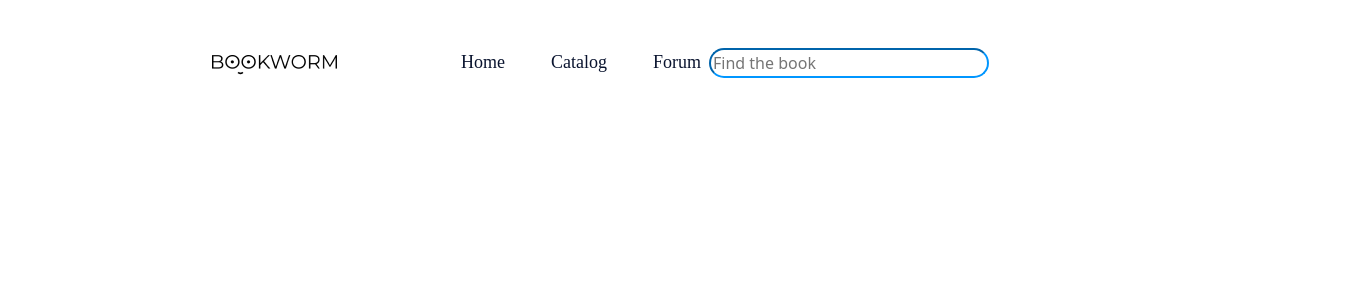
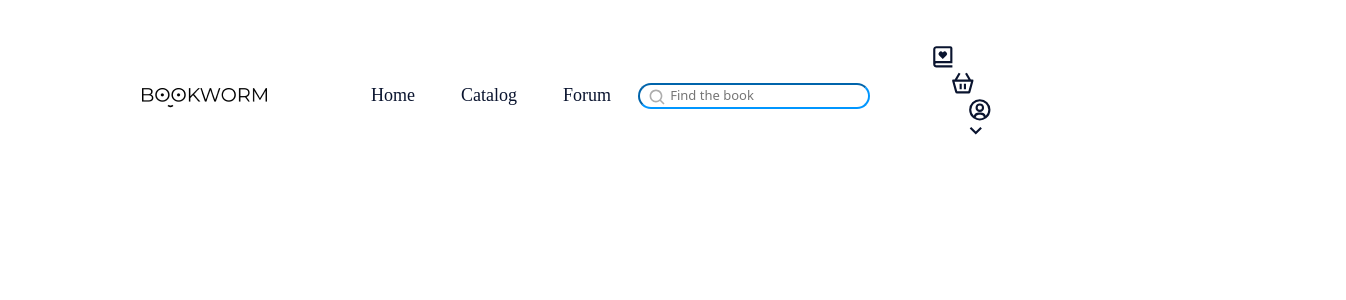
Before and after one commit to asgerofharzu/bookworm.pl, a React (Create React App) app: page / in a window 1280 px wide. Shown: the top 300 px of the page, 1346 px wide, since content can reach past the window. Built offline with nearby package versions, Linux system fonts and the light colour scheme.

Commit message:
nav hissesi hazirdi

```diff
--- a/package.json
+++ b/package.json
@@ -12,7 +12,6 @@
     "react-bootstrap": "^2.7.2",
     "react-bootstrap-icons": "^1.10.2",
     "react-dom": "^18.2.0",
-    "react-icons": "^4.7.1",
     "react-scripts": "5.0.1",
     "web-vitals": "^2.1.4"
   },
--- a/src/components/NavHeader/index.js
+++ b/src/components/NavHeader/index.js
@@ -1,36 +1,40 @@
 import Container from 'react-bootstrap/Container';
 import Nav from 'react-bootstrap/Nav';
 import Navbar from 'react-bootstrap/Navbar';
-
 import Logo from '../Logo';
-import  "./navHeader.css"
-// import { BiSearch } from 'react-icons'
+import "./navHeader.css"
+import { BiSearch, BiBookHeart, BiBasket, BiUserCircle, BiChevronDown } from 'react-icons/bi'
 
 
 function NavHead() {
     return (
-        <Navbar  className="nav-bar" bg="white" expand="lg">
-            <Container >
-                <Navbar.Brand href="#" className="logo"> <Logo/> </Navbar.Brand>
+        <Navbar className="nav-bar" bg="white" expand="lg">
+            <Container fluid>
+                <Navbar.Brand href="#" className="logo"> <Logo /> </Navbar.Brand>
 
-                <Navbar.Toggle aria-controls="navbarScroll" />
-                <Navbar.Collapse id="navbarScroll">
                 <Nav
                     className="me-auto navs my-2 my-lg-0"
                     style={{ maxHeight: '100px' }}
-                        navbarScroll
+
                 >
                     <Nav.Link href="#action1" className="link link-1">Home</Nav.Link>
                     <Nav.Link href="#action2" className="link link-2">Catalog</Nav.Link>
                     <Nav.Link href="#action3" className="link link-3">Forum</Nav.Link>
 
                 </Nav>
-                    <div className="inputDiv">
+                <span className='search-icon'> <BiSearch size="1.2rem" /> </span>
                 <input className='input' type="text" placeholder="Find the book" />
+
+
+                <div className='icons'>
+                    <BiBookHeart size="1.6rem" className="icon" />
+                    <BiBasket size="1.6rem" className='icon basket' />
+                    <BiUserCircle size="1.6rem" className='icon user' />
+                    <BiChevronDown size="1.6rem" className='icon down'/>
                 </div>
 
-                </Navbar.Collapse>
             </Container>
+
         </Navbar>
     );
 }
--- a/src/components/NavHeader/navHeader.css
+++ b/src/components/NavHeader/navHeader.css
@@ -1,4 +1,6 @@
-
+*{
+    box-sizing: border-box !important;
+}
 .link{
 
     font-weight: 400 !important;
@@ -10,25 +12,51 @@
 
 
 @media only screen and (min-width: 992px) {
-    .navs { margin-left: 70px; }
+    .navs { margin-left: 50px; }
     .logo { margin-left:130px !important; }
     .link { padding-left:38px !important;}
     .inputDiv{
-        margin-right: 300px;
+        margin-right: 500px;
     }
 
 }
 
+
 .input{
+    padding-left: 30px;
     width: 280px;
     border-radius: 25.85px;
     gap: 14px;
+    font-size: 13px;
     border-color: #0096FF;
     text-align: inside;
     caption-side: inherit;
+    margin-right: 450px;
 
 }
 
 .nav-bar{
     margin-top:35px;
 }
+
+.search-icon{
+    position: relative;
+    left: 29px;
+    color: #ADADAD;
+}
+
+.icon{
+    position: relative;
+    right: 390px;
+    color: #0A142F;
+}
+.basket{
+    right: 370px;
+}
+.user{
+    right:353px;
+}
+.down{
+    right:357px;
+    bottom: 6px;
+}
```
Also changed, not shown: src/components/Main/index.js (added). Lines whose indentation alone changed are shown as unchanged.
